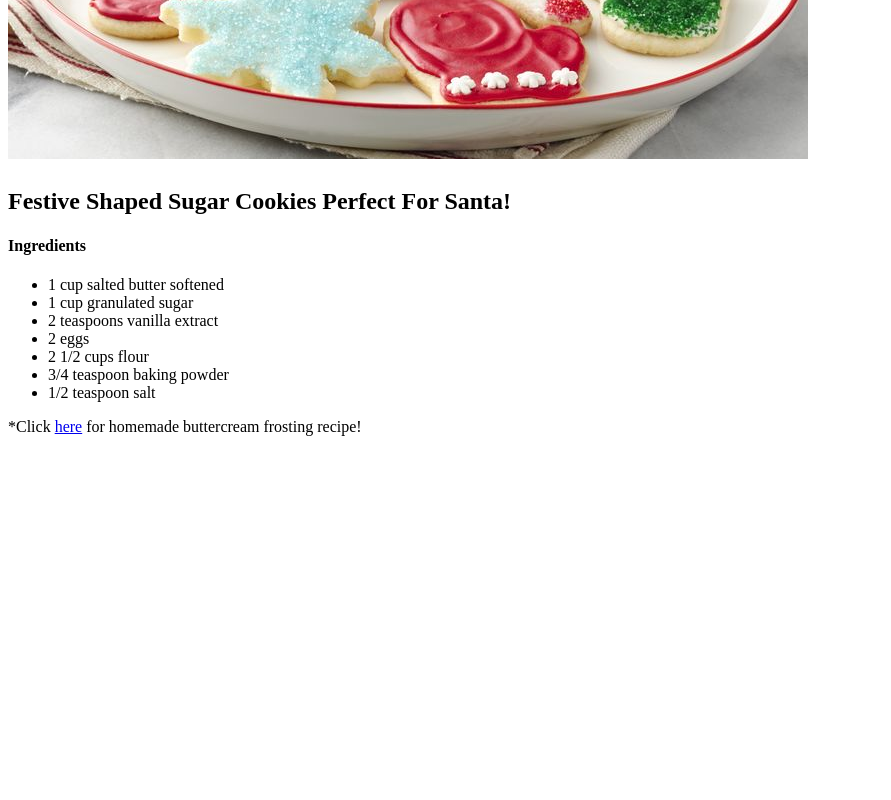
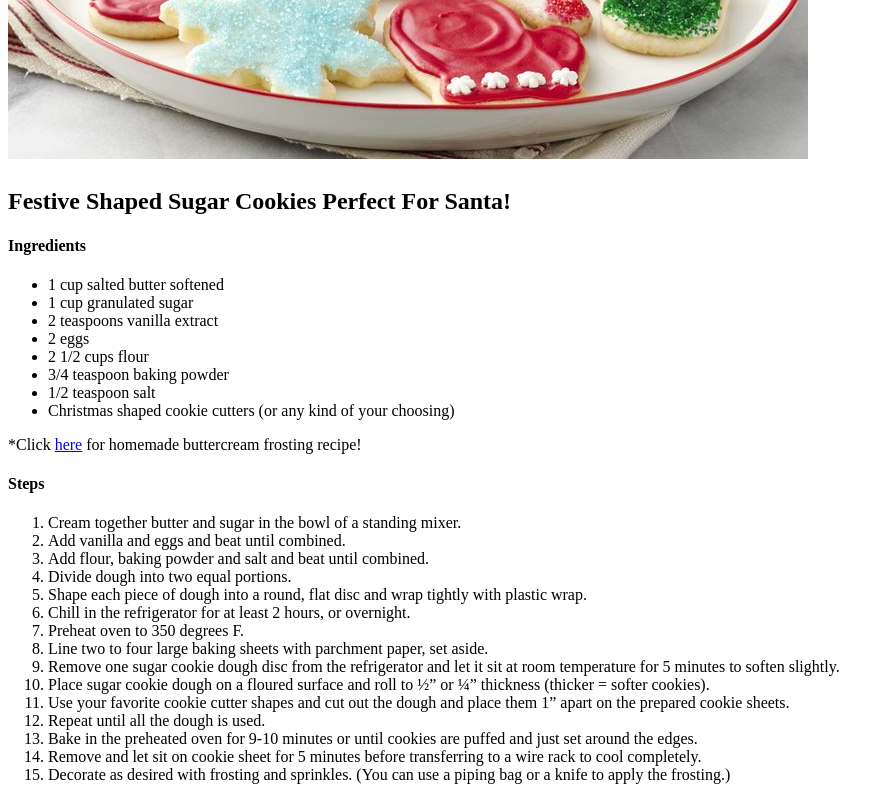
Before and after one commit to samstrawn/odin-recipes, a plain HTML site: page recipes/sugarcookies.html in a window 1280 px wide. Shown: the part 371-1171 px from the top of the page, without its empty margins (0-891 px from the left). Before the commit the page ends 823 px from the top, so only its background shows below. Drawn offline with Linux system fonts and the light colour scheme.

Commit message:
Add steps to sugarcookies.html

```diff
--- a/recipes/sugarcookies.html
+++ b/recipes/sugarcookies.html
@@ -10,6 +10,7 @@
 <h1>Cutout Sugar Cookies<h1>
     <img src="../recipes/cookies.jpg" alt="frosted Christmas sugar cookies">
     <h2>Festive Shaped Sugar Cookies Perfect For Santa!</h2>
+
     <h4>Ingredients</h4>
     <ul>
         <li>1 cup salted butter softened</li>
@@ -19,8 +20,29 @@
         <li>2 1/2 cups flour</li>
         <li>3/4 teaspoon baking powder</li>
         <li>1/2 teaspoon salt</li>
+        <li>Christmas shaped cookie cutters (or any kind of your choosing)</li>
 
     </ul>
     <p>*Click <a href="buttercream-frosting.html">here</a> for homemade buttercream frosting recipe!</p>
+
+    <h4>Steps</h4>
+    <ol>
+        <li>Cream together butter and sugar in the bowl of a standing mixer.</li>
+        <li>Add vanilla and eggs and beat until combined.</li>
+        <li>Add flour, baking powder and salt and beat until combined.</li>
+        <li>Divide dough into two equal portions.</li>
+        <li>Shape each piece of dough into a round, flat disc and wrap tightly with plastic wrap.</li>
+        <li>Chill in the refrigerator for at least 2 hours, or overnight.</li>
+        <li>Preheat oven to 350 degrees F.</li>
+        <li>Line two to four large baking sheets with parchment paper, set aside.</li>
+        <li>Remove one sugar cookie dough disc from the refrigerator and let it sit at room temperature for 5 minutes to soften slightly.</li>
+        <li>Place sugar cookie dough on a floured surface and roll to ½” or ¼” thickness (thicker = softer cookies).</li>
+        <li>Use your favorite cookie cutter shapes and cut out the dough and place them 1” apart on the prepared cookie sheets.</li>
+        <li>Repeat until all the dough is used.</li>
+        <li>Bake in the preheated oven for 9-10 minutes or until cookies are puffed and just set around the edges.</li>
+        <li>Remove and let sit on cookie sheet for 5 minutes before transferring to a wire rack to cool completely.</li>
+        <li>Decorate as desired with frosting and sprinkles. (You can use a piping bag or a knife to apply the frosting.)</li>
+    </ol>
+
 </body>
 </html>
```
